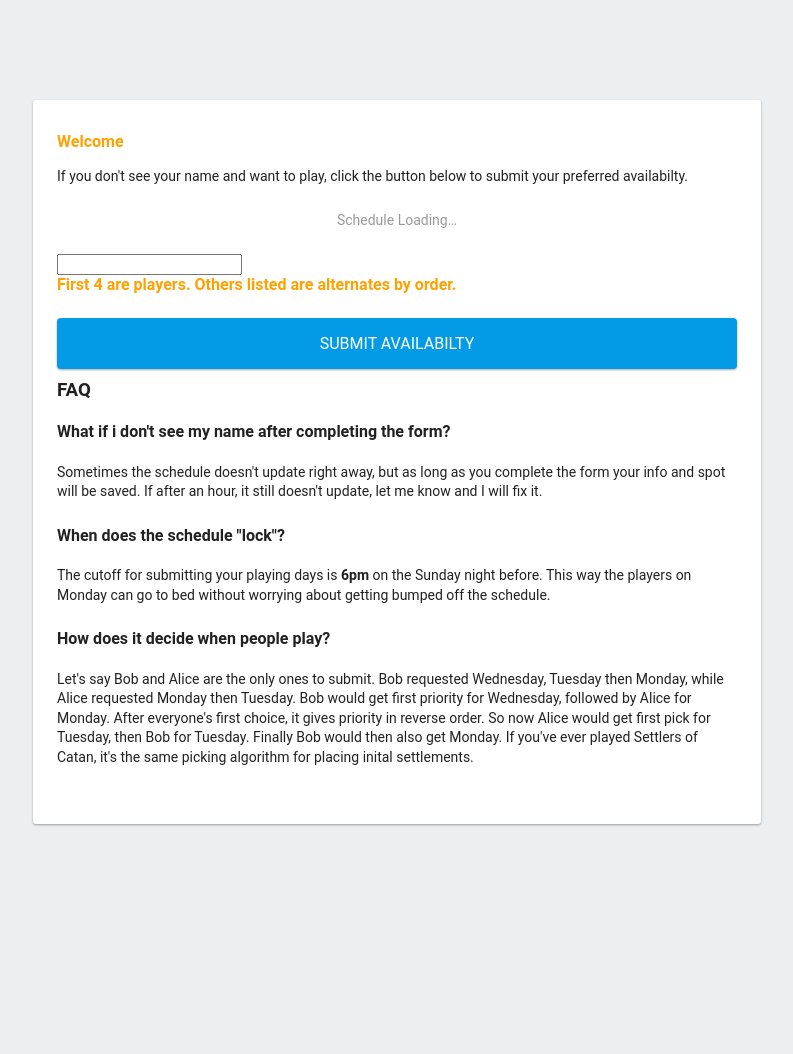
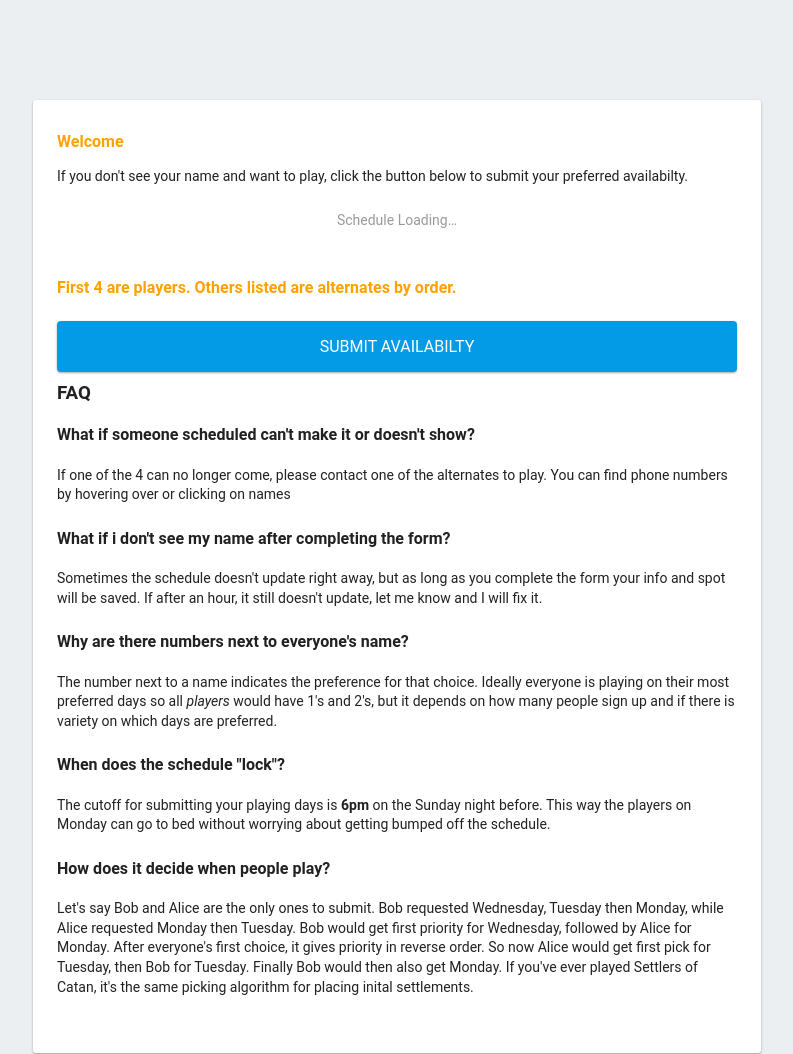
Before and after one commit to dnnyg33/MorningTennis, a plain HTML site: page schedule/index.html in a window 1280 px wide. Shown: the top 1054 px of the page, without its empty margins (243-1036 px from the left). Before the commit the page ends 840 px from the top, so only its background shows below. Drawn offline with Linux system fonts and the light colour scheme; some packages are replaced by stand-ins of ours; no server answers.

Commit message:
Add some FAQs and remove calendar widget

```diff
--- a/schedule/index.html
+++ b/schedule/index.html
@@ -17,8 +17,6 @@
     <script defer src="/__/firebase/8.2.3/firebase-analytics.js"></script>
     <script defer src="/__/firebase/8.2.3/firebase-remote-config.js"></script>
     <script defer src="/__/firebase/8.2.3/firebase-performance.js"></script>
-    <link rel="stylesheet" href="dtsel.css" />
-    <script src="dtsel.js"></script>
     <!--
       initialize the SDK after all desired features are loaded, set useEmulator to false
       to avoid connecting the SDK to running emulators.
@@ -47,18 +45,24 @@
       <p>If you don't see your name and want to play, click the button below to submit your preferred availabilty. </p>
 
       <p id="load">Schedule Loading&hellip;</p>
-      <input id="cal" name="dateTimePicker" />
       <div id="table" class="flex-container">
       </div>
     <div></div>
+    <p></p>
       <h2>First 4 are players. Others listed are alternates by order.</h2>
       <div>
         <p id="playerCount"></p>
       </div>
       <a target="_blank" href="https://docs.google.com/forms/d/e/1FAIpQLSc3pgU5-X2NASXp2mkisZ2vQ1Qw0KnGxMhtXD1PRMrLBg0O-Q/viewform?usp=sf_link">Submit availabilty</a>
       <h3>FAQ</h3>
+      <h4>
+        What if someone scheduled can't make it or doesn't show?
+      </h4>
+      <p class="tiny">If one of the 4 can no longer come, please contact one of the alternates to play. You can find phone numbers by hovering over or clicking on names</p>
       <h4>What if i don't see my name after completing the form?</h4>
       <p class="tiny">Sometimes the schedule doesn't update right away, but as long as you complete the form your info and spot will be saved. If after an hour, it still doesn't update, let me know and I will fix it.</p>
+      <h4>Why are there numbers next to everyone's name?</h4>
+      <p class="tiny">The number next to a name indicates the preference for that choice. Ideally everyone is playing on their most preferred days so all <i>players</i> would have 1's and 2's, but it depends on how many people sign up and if there is variety on which days are preferred.</p>
       <h4>When does the schedule "lock"?</h4>
       <p class="tiny">The cutoff for submitting your playing days is <b>6pm</b>
         on the Sunday night before.
--- a/schedule/main.js
+++ b/schedule/main.js
@@ -93,7 +93,6 @@ function updateHeader(date) {
 }
 
 function loadSchedule(date, loadEl, firebase) {
-    document.getElementById("cal").style.display = "none";
     var query = firebase.database().ref("/sorted/" + date)
     query.once('value').then(function (snapshot) {
         updateTable(snapshot.val())
```
